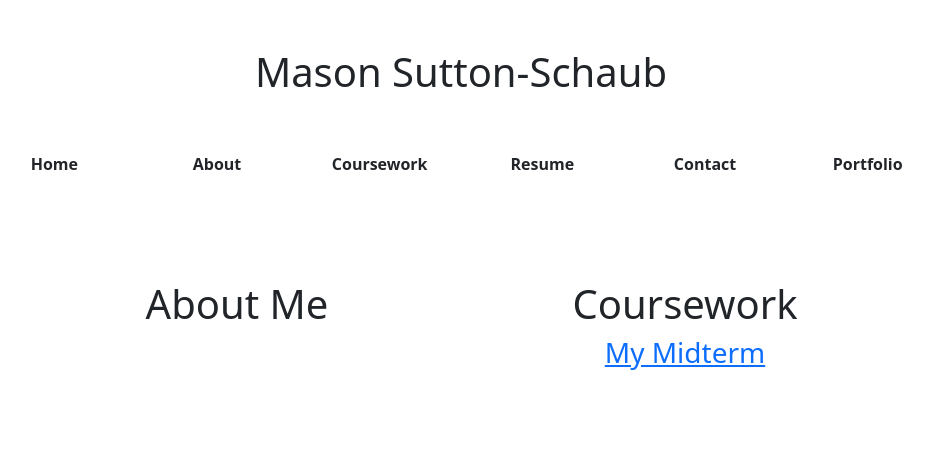
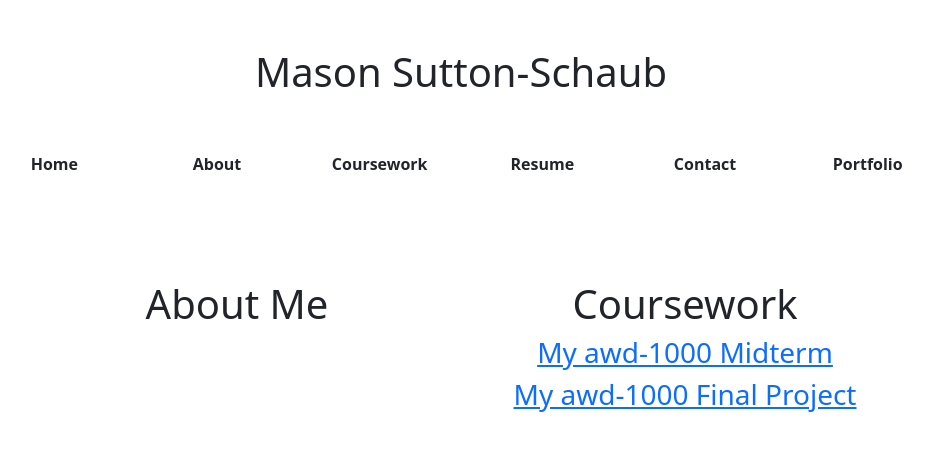
Before and after one commit to Mason-Suttonschaub/Mason-Suttonschaub.github.io, a plain HTML site: page index.html in a window 1280 px wide. Shown: the whole page, without its empty margins (179-1112 px from the left). Drawn offline with nearby package versions, Linux system fonts and the light colour scheme.

Commit message:
Update index.html

```diff
--- a/index.html
+++ b/index.html
@@ -38,8 +38,8 @@
 
     <div class="container col">
       <h1 id="coursework">Coursework</h1>
-      <h3><a href="https://github.com/RankenTechnicalCollege/awd-1000-all-coursework-Mason-Suttonschaub/tree/main/HTML_CSS/HandsOnTests/Midterm">My Midterm</a></h3>
-
+      <h3><a href="https://github.com/RankenTechnicalCollege/awd-1000-all-coursework-Mason-Suttonschaub/tree/main/HTML_CSS/HandsOnTests/Midterm">My awd-1000 Midterm</a></h3>
+      <h3><a href="https://github.com/Mason-Suttonschaub/my-final-project">My awd-1000 Final Project</a></h3>
     </div>
   </div>
   </main>
```
